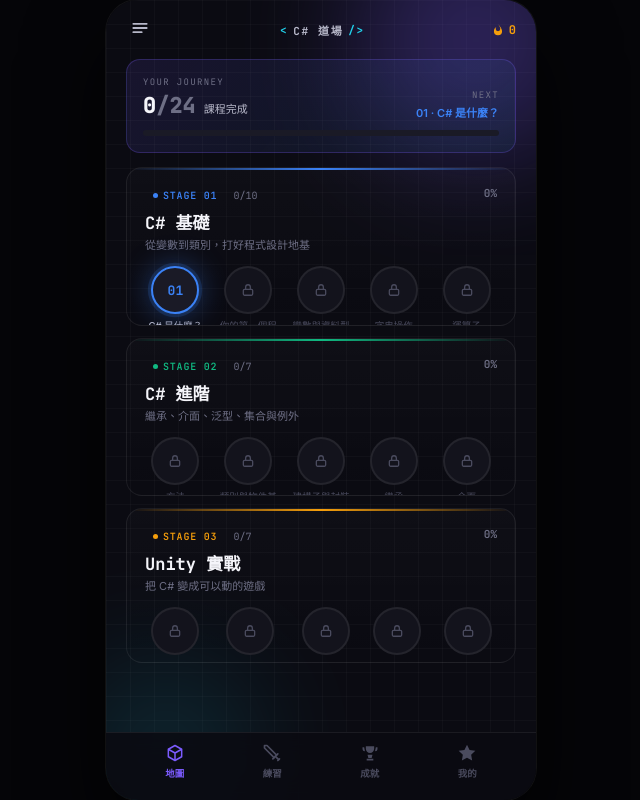
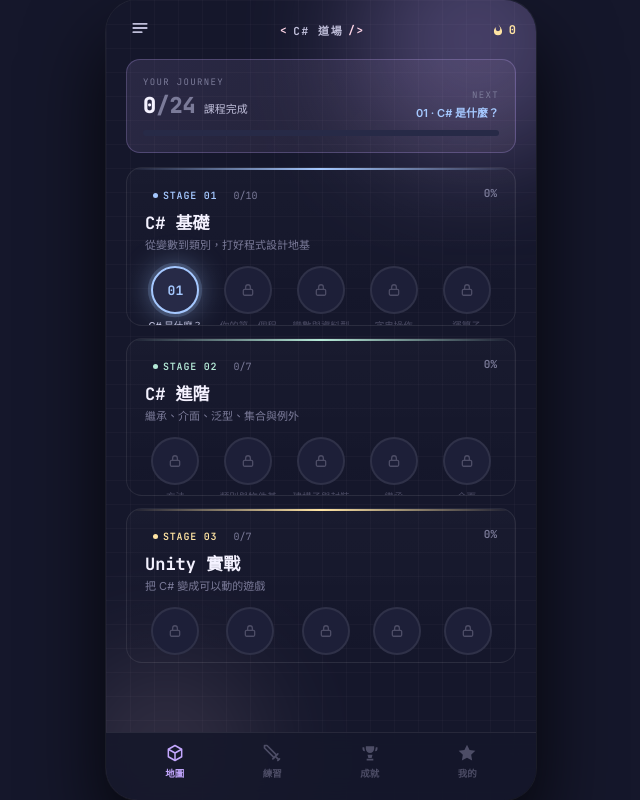
Before and after one commit to cynthianomail-gif/csharp-dojo, a React (Vite) app: page / in a window 1280 px wide. Shown: the whole page, without its empty margins (319-959 px from the left). Built offline with nearby package versions, Linux system fonts and the light colour scheme.

Commit message:
feat: apply Macaron Night Sky palette (#15172B base, lavender+pink accents)

```diff
--- a/src/App.jsx
+++ b/src/App.jsx
@@ -72,7 +72,7 @@
     <div style={{
       width: '100vw', height: '100vh',
       display: 'flex', alignItems: 'center', justifyContent: 'center',
-      background: '#050508',
+      background: 'var(--bg-0)',
     }}>
       {/* Mobile frame */}
       <div style={{
--- a/src/index.css
+++ b/src/index.css
@@ -1,25 +1,25 @@
 :root {
-  --bg-0: #0B0B12;
-  --bg-1: #13131C;
-  --bg-2: #1A1A26;
-  --bg-3: #22222F;
-  --line: rgba(255,255,255,0.07);
-  --line-2: rgba(255,255,255,0.12);
-  --text-0: #F5F5FA;
-  --text-1: #B6B7C8;
-  --text-2: #6E6F85;
-  --text-3: #4A4B5E;
+  --bg-0: #15172B;
+  --bg-1: #1D1F38;
+  --bg-2: #272A47;
+  --bg-3: #333759;
+  --line: rgba(255,255,255,0.08);
+  --line-2: rgba(255,255,255,0.14);
+  --text-0: #F4F2FF;
+  --text-1: #BEBDD8;
+  --text-2: #7B7B99;
+  --text-3: #4D4D66;
 
-  --accent: #7C5CFF;
-  --accent-2: #22D3EE;
-  --accent-glow: rgba(124, 92, 255, 0.35);
+  --accent: #C4A8FF;
+  --accent-2: #FFD6E8;
+  --accent-glow: rgba(196, 168, 255, 0.4);
 
-  --stage-1: #3B82F6;
-  --stage-1-glow: rgba(59, 130, 246, 0.35);
-  --stage-2: #10B981;
-  --stage-2-glow: rgba(16, 185, 129, 0.35);
-  --stage-3: #F59E0B;
-  --stage-3-glow: rgba(245, 158, 11, 0.35);
+  --stage-1: #A5C8FF;
+  --stage-1-glow: rgba(165, 200, 255, 0.4);
+  --stage-2: #B5EAD7;
+  --stage-2-glow: rgba(181, 234, 215, 0.4);
+  --stage-3: #FFE4A3;
+  --stage-3-glow: rgba(255, 228, 163, 0.4);
 
   --code-bg: #1E1E1E;
   --code-keyword: #569CD6;
@@ -28,6 +28,7 @@
   --code-number: #B5CEA8;
   --code-type: #4EC9B0;
   --code-fn: #DCDCAA;
+  --code-unity: #9CDCFE;
   --code-text: #D4D4D4;
 
   --ok: #22C55E;
--- a/src/screens/AiScreen.jsx
+++ b/src/screens/AiScreen.jsx
@@ -78,7 +78,7 @@
         border: isUser ? 'none' : '1px solid var(--line)',
         color: isUser ? 'white' : 'var(--text-0)',
         fontSize: 13, lineHeight: 1.65,
-        boxShadow: isUser ? '0 4px 14px rgba(124,92,255,0.25)' : 'none',
+        boxShadow: isUser ? '0 4px 14px rgba(196,168,255,0.25)' : 'none',
       }}>
         <MessageContent text={msg.content} />
       </div>
@@ -252,7 +252,7 @@
       {/* Panel */}
       <div style={{
         position: 'absolute', bottom: 0, left: 0, right: 0, height: '84%',
-        background: 'linear-gradient(180deg,#14141F 0%,#0F0F18 100%)',
+        background: 'linear-gradient(180deg,var(--bg-1) 0%,var(--bg-0) 100%)',
         borderTop: '1px solid rgba(124,92,255,0.3)',
         borderRadius: '20px 20px 0 0',
         boxShadow: '0 -20px 40px rgba(0,0,0,0.5)',
@@ -387,7 +387,7 @@
                 color: input.trim() && !loading ? 'white' : 'var(--text-3)',
                 display: 'flex', alignItems: 'center', justifyContent: 'center',
                 cursor: input.trim() && !loading ? 'pointer' : 'not-allowed',
-                boxShadow: input.trim() && !loading ? '0 4px 12px rgba(34,211,238,0.3)' : 'none',
+                boxShadow: input.trim() && !loading ? '0 4px 12px rgba(255,214,232,0.3)' : 'none',
                 transition: 'all 0.2s',
               }}
             >
--- a/src/screens/HomeScreen.jsx
+++ b/src/screens/HomeScreen.jsx
@@ -203,8 +203,8 @@
 
         {/* Progress card */}
         <div style={{
-          background: 'linear-gradient(135deg,rgba(124,92,255,0.12),rgba(34,211,238,0.06))',
-          border: '1px solid rgba(124,92,255,0.25)',
+          background: 'linear-gradient(135deg,rgba(196,168,255,0.12),rgba(255,214,232,0.06))',
+          border: '1px solid rgba(196,168,255,0.25)',
           borderRadius: 14, padding: 16, position: 'relative', overflow: 'hidden',
         }}>
           <div style={{ display: 'flex', alignItems: 'flex-end', justifyContent: 'space-between', marginBottom: 10 }}>
@@ -257,7 +257,7 @@
       {/* Tab bar */}
       <div style={{
         position: 'absolute', bottom: 0, left: 0, right: 0,
-        background: 'rgba(11,11,18,0.88)', backdropFilter: 'blur(12px)',
+        background: 'rgba(21,23,43,0.88)', backdropFilter: 'blur(12px)',
         borderTop: '1px solid var(--line)', padding: '10px 20px 20px',
         display: 'flex', justifyContent: 'space-around',
       }}>
--- a/src/screens/QuizScreen.jsx
+++ b/src/screens/QuizScreen.jsx
@@ -3,7 +3,7 @@
 import { STAGES_META } from '../data/lessons'
 
 function Confetti() {
-  const colors = ['#22D3EE', '#7C5CFF', '#10B981', '#F59E0B', '#FFFFFF', '#FF6B9D']
+  const colors = ['#C4A8FF', '#FFD6E8', '#B5EAD7', '#FFE4A3', '#A5C8FF', '#FFFFFF']
   return (
     <div style={{ position: 'absolute', inset: 0, pointerEvents: 'none', overflow: 'hidden', zIndex: 5 }}>
       {Array.from({ length: 18 }).map((_, i) => (
```
